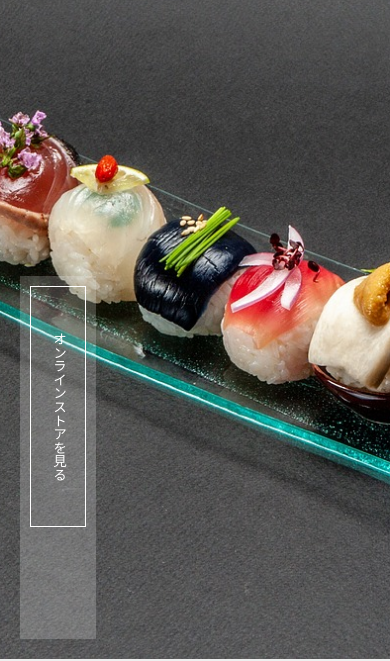
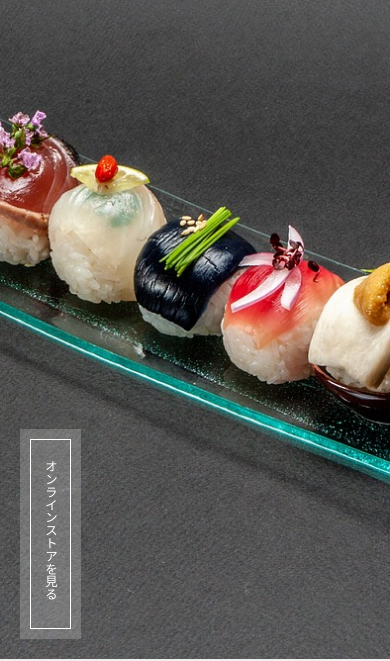
Before and after one commit to cowpss/pf-site-11, a plain HTML site: page index.html in a window 390 px wide. Shown: the part 185-846 px from the top of the page. Drawn offline with Linux system fonts and the light colour scheme.

Commit message:
Update style.css

```diff
--- a/style.css
+++ b/style.css
@@ -345,11 +345,13 @@ ul {
   #header .onlinestore {
     left: 20px;
     bottom: 20px;
-    height: 43%;
+    height: 210px;
   }
 
   #header .onlinestore a {
-    padding: 13% 5%;
+    padding: 20px 10px;
+    font-size: 0.8rem;
+    height: 190px;
   }
 
   /* info */
```
